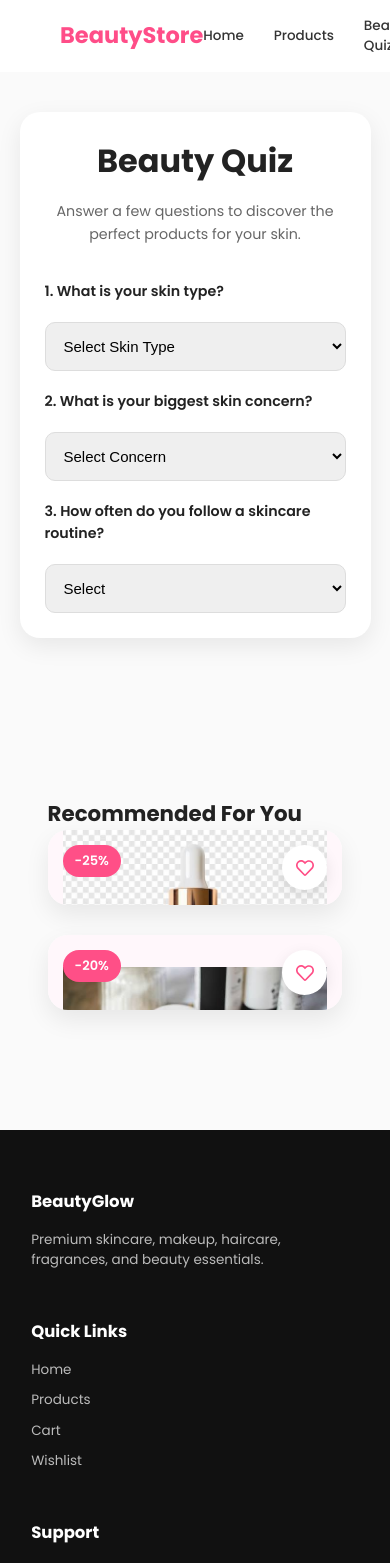
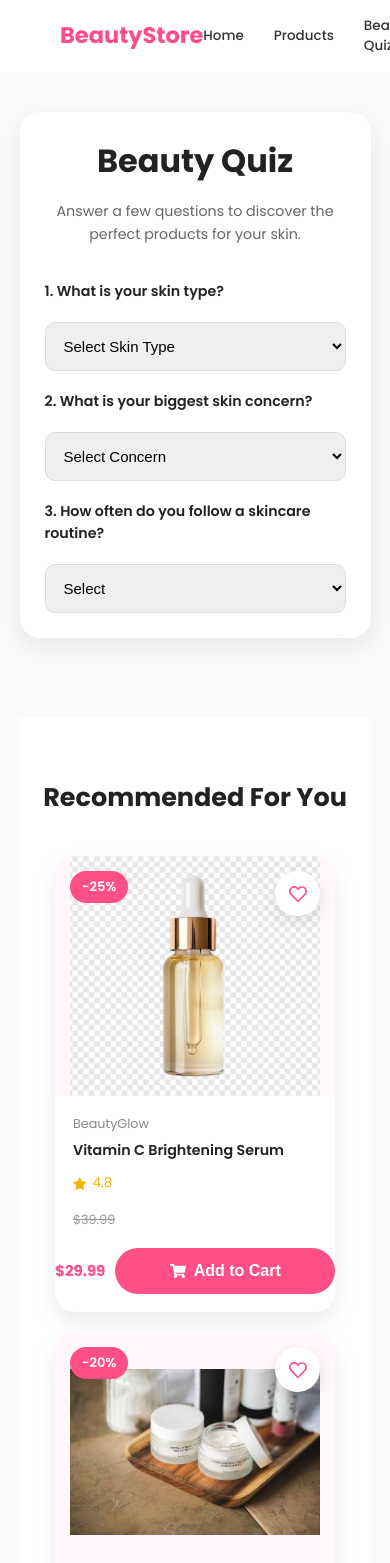
Before and after one commit to Gouthami101198/BeautyStore, a React (Vite) app: page /beauty-quiz in a window 390 px wide. Shown: the top 1563 px of the page. Built offline with nearby package versions, Linux system fonts and the light colour scheme.

Commit message:
Enhance Recommendation component styles
Added styles for dark mode and responsive design.

```diff
--- a/src/components/Recommendation/Recommendation.css
+++ b/src/components/Recommendation/Recommendation.css
@@ -1,10 +1,59 @@
-.recommendation{
-    padding:80px 8%;
+.recommendation {
+  padding: 80px 8%;
+  background: #fff;
 }
 
-.recommend-grid{
-    display:grid;
-    grid-template-columns:repeat(auto-fit,minmax(260px,1fr));
-    gap:30px;
-     height: 180px;
+.recommendation h2 {
+  text-align: center;
+  font-size: 2rem;
+  font-weight: 700;
+  color: #222;
+  margin-bottom: 40px;
 }
+
+.recommend-grid {
+  display: grid;
+  grid-template-columns: repeat(auto-fit, minmax(260px, 1fr));
+  gap: 30px;
+  align-items: start;
+  justify-items: center;
+}
+
+/* Ensure product cards display correctly */
+.recommend-grid .product-card {
+  width: 100%;
+  max-width: 280px;
+}
+
+/* Dark Mode */
+body.dark .recommendation {
+  background: #121212;
+}
+
+body.dark .recommendation h2 {
+  color: #fff;
+}
+
+/* Responsive */
+
+@media (max-width: 992px) {
+  .recommend-grid {
+    grid-template-columns: repeat(2, 1fr);
+    gap: 25px;
+  }
+}
+
+@media (max-width: 768px) {
+  .recommendation {
+    padding: 60px 20px;
+  }
+
+  .recommendation h2 {
+    font-size: 1.7rem;
+  }
+
+  .recommend-grid {
+    grid-template-columns: 1fr;
+    gap: 20px;
+  }
+}
```
